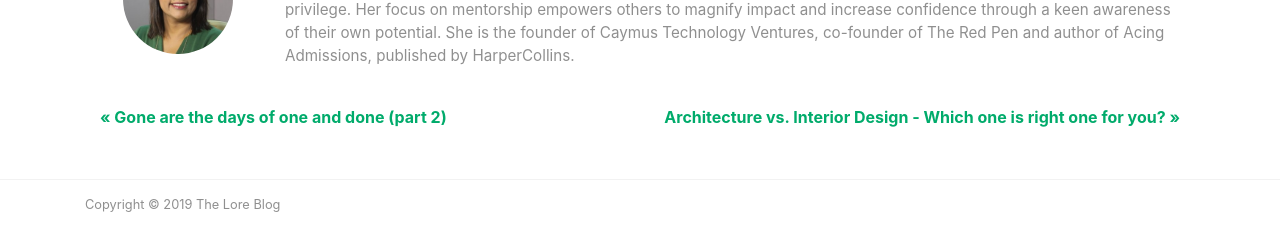
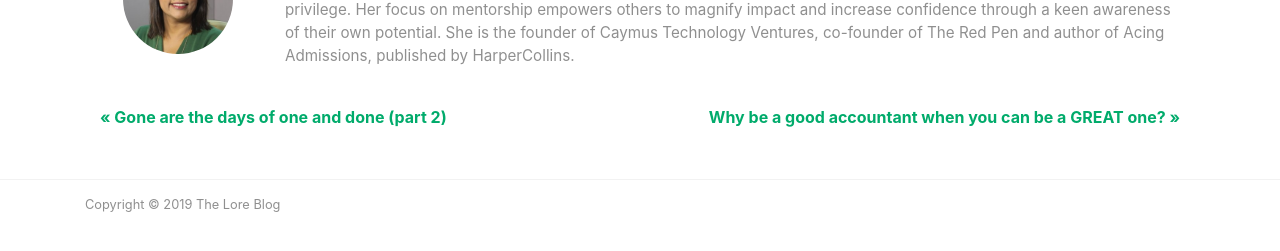
Before and after one commit to lore-blog/lore-blog.github.io, a Jekyll site: the page built from _posts/2019-07-09-architecture-vs-interior.md, in a window 1280 px wide and 900 px high, scrolled down 4889 px. Shown: the part 612-863 px from the top of the window. Built offline with Jekyll 4.4.1, drawn with Linux system fonts in a browser that asks for light colours; nearby versions of some CDN libraries; some of the changed lines change nothing that is shown.

Commit message:
Accountant post content fix

```diff
--- a/_posts/2019-07-09-why-be-a-good-accountant.md
+++ b/_posts/2019-07-09-why-be-a-good-accountant.md
@@ -1,82 +1,50 @@
 ---
 layout: post
-title: 'Architecture vs. Interior Design - Which one is right one for you?'
-hero: /assets/images/articles/architecture-hero.png
-thumbnail: /assets/images/articles/thumbs/architecture-thumb.png
+title: 'Why be a good accountant when you can be a GREAT one?'
+hero: /assets/images/articles/accountant-hero.png
+thumbnail: /assets/images/articles/accountant-hero.png
 featured: false
 type: blog
 ---
 
-Attempting to differentiate between the fields of architecture and interior design will put you on the horns of a dilemma. If both professions involve designing for the same space, then what exactly is the difference between an architect and an interior designer? And, which between the two would best suit your [career interests](https://lore.online)?
+More often than not, accountancy is cast as a profession that is ‘back-office,’ with a month-on-month routine that has little to do with the company’s core mission. As an accountant, you are probably known to be a human calculator, able to crunch numbers and manage month-end like a pro. Yet, while it may not be a customer-facing department, accounting’s criticality cannot be understated – it is the group that whips up efficient tax calculations and manages the systems upon which the organization measures its financial success.
 
-We’re going to define this difference and then tell you how the two are connected.
+While acing your basics and ensuring error-free analysis will make you a good accountant, the question remains - what will make managers in your organization consider you an asset that is capable of adding significant additional value?
 
-## They require the same skills, or do they?
+Let’s find out!
 
-Firstly, let us enlist the skills required for both professions and see the difference.
+## The journey of good to great!
 
-{:border="1" cellpadding="5px"}
-| Architecture | Interior Design |
-| ------------------------------------------------------------------------ | ----------------------------------------------------------------------- |
-| Sense of style with an appreciation for practicality | Sense of creativity with consideration for the thematic |
-| Ability to analyse and critically assess problems | Ability to solve problems |
-| Attention to detail | Space planning to maximize utility while preserving ambience |
-| Ability to communicate with both technical and non-technical individuals | Ability to manage individual preferences within a single team or family |
-| Knowledge of history, cultural and environmental concerns | Knowledge of styles and trends, both current and historical |
+Here is a guide to help you transform from a reactive employee to a proactive and agile professional.
 
-<br/>
-Surely, you noticed the similarities before you could point out the differences. However, the rationale and depth of expertise behind each skill is where the difference lies. And that is what will shape the ways in which you gain practical experience for a solid future.
+**1. Ace your basics**
+To ensure you are ready to jump on the express train towards ‘greatness’, you need to master your basics. This means maintaining timely and error-free records, understanding complex fiscal formulas and, most importantly, being skilled at taking business vision and strategy and turning them into profit-driven business plans. Only with your basics in place, can you focus your time and efforts on pro-active initiatives to help you go above and beyond.
 
-## Architect vs. Interior Designer – what’s the difference?
+**2. Tailor your skills to suit your company**
+Adaptation is the key to increasing your workplace value and developing industry specific skills will make you indispensable to any company. By adeptly understanding the business drivers in your industry and your own company’s goals, you can offer financial strategies to better manage accounts, deal with crises and improve profitability.
 
-**Architects** design the structure of a building, determining the look of the facade and location of vital building systems. By traveling to building sites, they can analyse raw material costs, building codes compliance, functionality, adherence to safety regulations as well as inspect overall progress against timelines and budgets.
+For example, if you are working for a real estate developer in India, you must be aware of industry standards such as RERA rules that dictate issues such as rates of interest to raise debt and payment structures that can be offered to customers. Being a pro at industry norms will help you ensure sufficient cash-flow to avoid delay in construction.
 
-This discipline tends to appeal to students who excel in the sciences or maths and some of the best architects are actually structural engineers by initial training.
+**3. Be agile**
+A great accountant realises that true value lies in anticipating and averting potential financial crises by formulating probable solutions - not only Plan A but a fall-back Plan B too! Agility requires you to be on top of your game, challenge the status quo, back analysis with facts and eventually combine your accounting skills with problem-solving methods.
 
-![ArchitechvsID-image1](/assets/images/articles/architect-image1.png){:class="img-center"}
+![Great-Accountant-image1](/assets/images/articles/account-image1.png){:class="img-center"}
 
-Architects are tasked with creating a structure with the dual purpose of being functional and appealing. For example, for a residential client, they plan and decide the structure and placement of the dining room, the bedroom/s, the living room, and make sure that the client’s space and functionality requirements are met. For buildings that fall under commercial categories, such as, restaurants, offices, and shopping malls, architects are also responsible for signing off on blueprints, and ensuring the maintenance of municipal by-laws around building and land usage. More importantly, an architect also needs to focus on technical factors such as lighting, ventilation, climate, material and flooring as these are fundamental to long-term usability.
+**4. Champion time management**
+Meeting deadlines, drafting timely reports and highlighting discrepancies immediately engenders trust, encouraging management to delegate additional responsibilities on the road to career growth. Additionally, effective time management will also help you in making sound, well-reasoned financial and strategic recommendations.
 
----
+**5. Stay Curious**
+Fostering fresh ideas when it comes to dealing with financial challenges require you to stay inquisitive. Ask questions when you are unsure about something. Indulge in taking feedback from peers. Take refresher courses and workshops to stay current. The more you ask and explore, the more you will learn and the better equipped you will be to contribute to the financial growth of your company.
 
-_The National Council of Architectural Registration Boards defines architects as "licensed professionals trained in the art and science of the design and construction of buildings and structures that primarily provide shelter. An architect will create the overall aesthetic and look of buildings and structures, but buildings also must be functional, safe, and economical and must suit the specific needs of the people who use them."_
+**6. Build your interpersonal skills**
+Over time, technical skills alone will not be enough to take you to the next level. Developing [strong communication skills](https://lore.online/results/communication), creating and managing effective relationships with peers and clients alike will be vital in building your reputation.
 
----
+![Great-Accountant-image2](/assets/images/articles/accountant-image2.png){:class="img-center"}
 
-**Interior designers**, on the other hand, artistically design the ambience and utility of an interior space based on human psychology and emotional aspects. They too travel to the site to study, plan and implement designs for the interiors. This specialization demands a flair for working with different kinds people in different circumstances; projects run on a tighter time frame, often making client, contractor and designer interface intense.
+**Above all, be authentic**
 
-![ArchitechvsID-image2](/assets/images/articles/architect-image2.png){:class="img-center"}
+While the above-mentioned points can serve as a roadmap for personal and professional growth, it is also imperative to manage the pressures of your job ethically and within regulatory norms. You may find yourself in situations where you may be expected to reach financial outcomes at the risk of compromising financial reporting rules. It is at times like these when you have to rise above and practice professionalism rather than simply completing an assigned task. Your sound judgement will directly affect the faith entrusted by the public in the organisation.
 
-By focusing on aesthetics, they appeal to human connections and preferences. And they make suggestions to clients on how to maximize purpose within aesthetic themes. For example, according to the space calculated for a living room, an interior designer will decide placement of the sofa, its colour and design and will also recommend a sofa that caters to the family’s requirements such as ease of cleaning for families with small children and pets or depth of seating portion for elderly family members.
+The road from good to great may seem difficult but it’s surely not impossible. If you are willing to constantly push yourself, [never stop learning](https://blog.lore.online/2019/07/02/gone-are-the-days-part2.html) and practice your profession with integrity, you will soon reap the benefits of your hard-work and dedication.
 
-**Qualifications**
-
-Requirements to enter either profession vary by country and locality. Below we have outlined what individuals in India need to consider.
-
-**What should you study to become an architect?**
-
-1. After completing 10+2 with compulsory subjects in the science and mathematics streams and scoring an aggregate of at least 50%, appear for the National Aptitude Test in Architecture (NATA), which will test your skills of observation, critical thinking, drawing, aesthetic sensitivity and sense of proportion.
-
-2. Upon qualifying through NATA, you become eligible to enroll for the five-year Bachelor of Architecture course.
-
-3. You can then elect to complete a Master of Architecture in which you can focus on specific areas such as landscape, environmental or digital architecture.
-
-4. Thereafter, if you wish to further specialise in a particular field such as environmental planning, housing design, urban or transport planning, you can pursue a PhD program.
-
-![ArchitechvsID-image3](/assets/images/articles/architect-image3.png){:class="img-center"}
-
-**What should you study to become an interior designer?**
-
-1. Upon securing at least 55% marks in 10+2 with science and math, you would be eligible to take the multi-level entrance test.
-
-2. Upon passing the entrance test, you can pursue a Bachelor of Arts in Interior Design.
-
-3. After completing the degree course, you can gain exposure and experience by interning with a senior interior designer. Alternatively, you can continue your studies through a formal master’s program or by taking short courses on specific topics such as lighting, outdoor spaces and colour analysis.
-
-Now that you are aware of the differences between an architect and an interior designer, you can make an informed decision for your career. Further growth and progress requires [ongoing learning](https://blog.lore.online/2019/02/04/lifelong-learning.html) for up-skilling and re-skilling to incorporate and stay current with the flood of technological changes in both fields.
-
----
-
-_Maithili Raut, a partner with Red Architects in Mumbai, contributed to this article. Maithili’s 15+ years of experience ranges from museum and institutional design to interior design for retail stores, offices and residences to redevelopment of heritage structures_
-
----
+![Gone-are-the-days-of-one-and-one-image7](https://miro.medium.com/max/700/1*NFsAIdbqSXgcCsRjAcBWTQ.jpeg){:class="img-center"}
```
